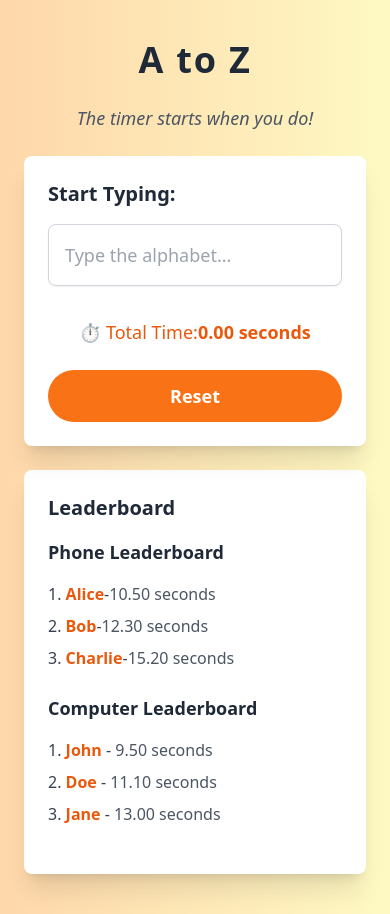
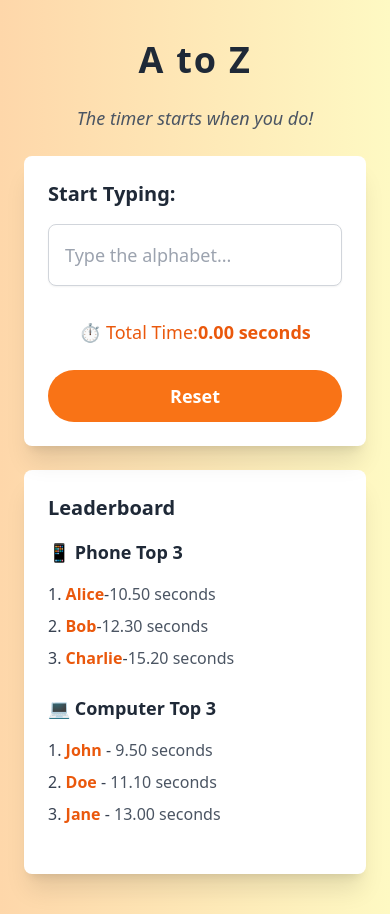
Before and after one commit to rrohitmishraa/a-to-z, a React (Create React App) app: page / in a window 390 px wide. Built offline with nearby package versions, Linux system fonts and the light colour scheme.

Commit message:
Update leaderboard titles in SpeedyAlphabet component: add emojis and change text to 'Phone Top 3' and 'Computer Top 3'

```diff
--- a/src/Alphabets.jsx
+++ b/src/Alphabets.jsx
@@ -213,7 +213,7 @@ const SpeedyAlphabet = () => {
 
         <div className="mb-6">
           <h3 className="text-lg sm:text-xl font-semibold text-gray-800 mb-4 text-left">
-            Phone Leaderboard
+            📱 Phone Top 3
           </h3>
           {highScoresPhone.length > 0 ? (
             <ol className="list-decimal list-inside text-gray-700 space-y-2">
@@ -242,7 +242,7 @@ const SpeedyAlphabet = () => {
 
         <div className="mb-6">
           <h3 className="text-lg sm:text-xl font-semibold text-gray-800 mb-4 text-left">
-            Computer Leaderboard
+            💻 Computer Top 3
           </h3>
           {highScoresComputer.length > 0 ? (
             <ol className="list-decimal list-inside text-gray-700 space-y-2">
```
